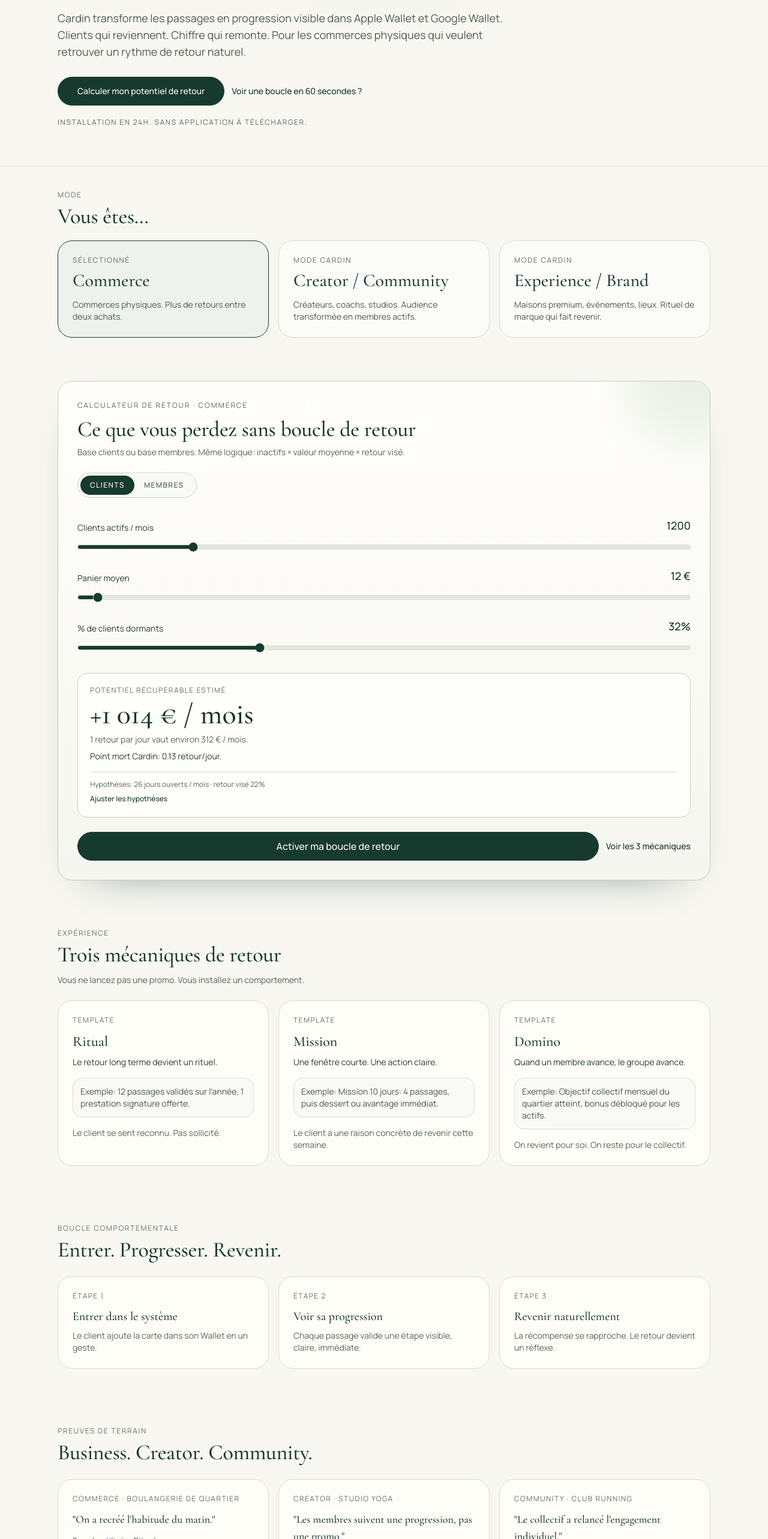
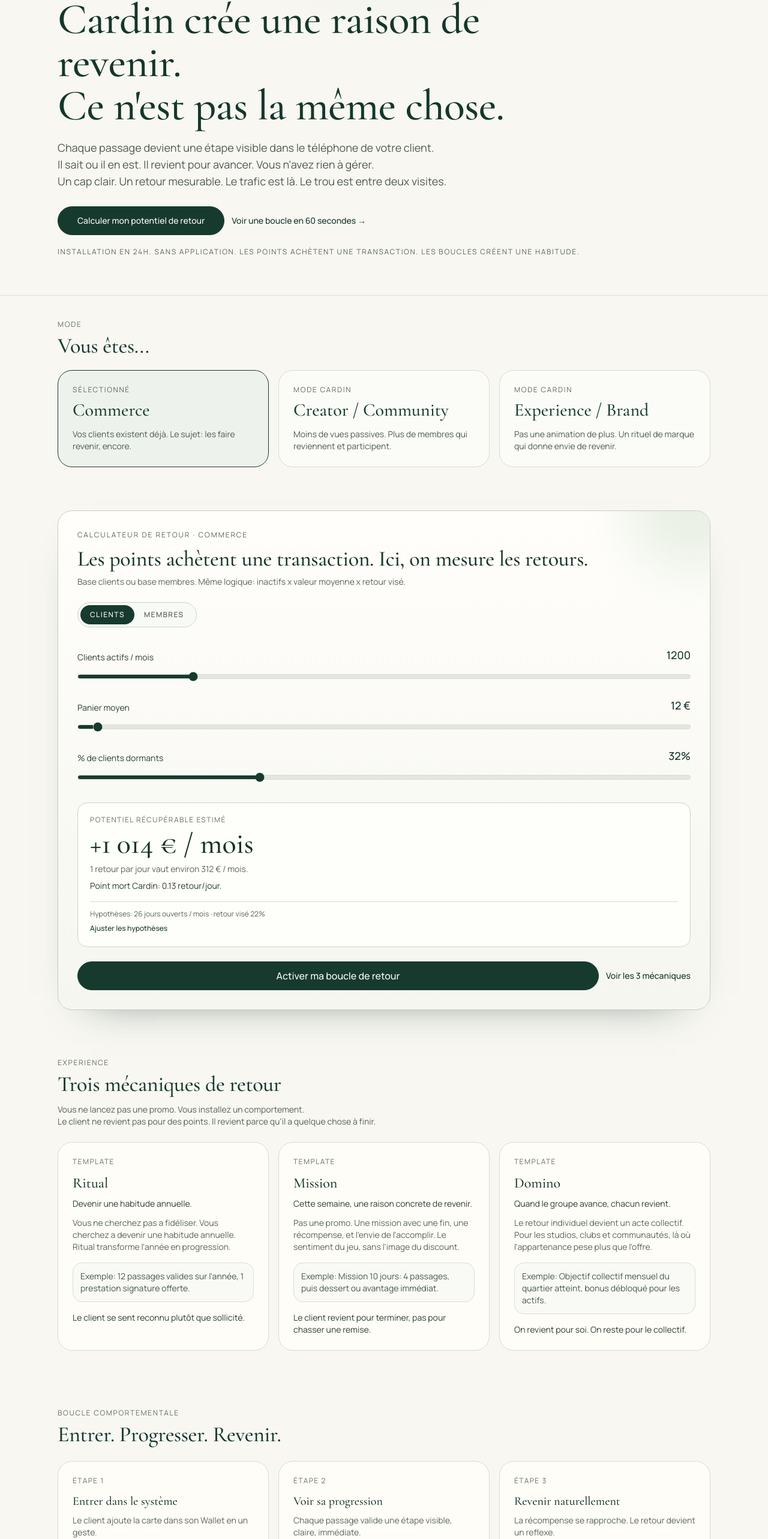
Before and after one commit to echofield/cardin, a Next.js app: page /landing in a window 1280 px wide. Shown: the part 228-2794 px from the top of the page at 60% size. Built offline with nearby package versions, Linux system fonts and the light colour scheme; no server answers.

Commit message:
Sharpen Cardin landing copy around habit loops and return pain

```diff
--- a/src/app/landing/page.tsx
+++ b/src/app/landing/page.tsx
@@ -26,33 +26,33 @@ type ModeContent = {
 const ENTRY_MODES: Record<EntryMode, ModeContent> = {
   commerce: {
     label: "Commerce",
-    shortDescription: "Commerces physiques. Plus de retours entre deux achats.",
-    heroContext: "Pour les commerces physiques qui veulent retrouver un rythme de retour naturel.",
-    heroSubline: "Clients qui reviennent. Chiffre qui remonte.",
+    shortDescription: "Vos clients existent déjà. Le sujet: les faire revenir, encore.",
+    heroContext: "Le trafic est là. Le trou est entre deux visites.",
+    heroSubline: "Un cap clair. Un retour mesurable.",
     calculatorAudience: "clients",
-    ritualExample: "12 passages validés sur l'année, 1 prestation signature offerte.",
+    ritualExample: "12 passages valides sur l'année, 1 prestation signature offerte.",
     missionExample: "Mission 10 jours: 4 passages, puis dessert ou avantage immédiat.",
     dominoExample: "Objectif collectif mensuel du quartier atteint, bonus débloqué pour les actifs.",
   },
   creator: {
     label: "Creator / Community",
-    shortDescription: "Créateurs, coachs, studios. Audience transformée en membres actifs.",
-    heroContext: "Pour les communautés qui veulent de la participation régulière, pas des vues passives.",
-    heroSubline: "Membres actifs. Rythme stable.",
+    shortDescription: "Moins de vues passives. Plus de membres qui reviennent et participent.",
+    heroContext: "L'enjeu n'est pas la portée. C'est la régularité.",
+    heroSubline: "Progression suivie. Presence stable.",
     calculatorAudience: "members",
-    ritualExample: "12 présences validées, accès privé trimestriel débloqué.",
+    ritualExample: "12 présences validées, acces prive trimestriel débloqué.",
     missionExample: "Mission 21 jours: 6 actions validées, bonus communauté immédiat.",
-    dominoExample: "Palier collectif atteint, récompense de groupe pour tous les membres engagés.",
+    dominoExample: "Palier collectif atteint, récompense de groupe pour tous les membres engages.",
   },
   experience: {
     label: "Experience / Brand",
-    shortDescription: "Maisons premium, événements, lieux. Rituel de marque qui fait revenir.",
-    heroContext: "Pour les marques qui veulent créer un réflexe de retour élégant et mémorable.",
-    heroSubline: "Retour émotionnel. Relation durable.",
+    shortDescription: "Pas une animation de plus. Un rituel de marque qui donne envie de revenir.",
+    heroContext: "Le luxe ne force pas. Il attire le retour.",
+    heroSubline: "Retour emotionnel. Relation durable.",
     calculatorAudience: "members",
     ritualExample: "12 visites qualifiées, privilège annuel de maison débloqué.",
-    missionExample: "Mission saisonnière: 3 activations premium, invitation exclusive.",
-    dominoExample: "Objectif communauté atteint pendant l'événement, privilège collectif activé.",
+    missionExample: "Mission saisonniere: 3 activations premium, invitation exclusive.",
+    dominoExample: "Objectif communauté atteint pendant l'evenement, privilège collectif active.",
   },
 }
 
@@ -60,21 +60,27 @@ const LOOP_TEMPLATES = [
   {
     id: "ritual",
     title: "Ritual",
-    punchline: "Le retour long terme devient un rituel.",
-    emotionalFraming: "Le client se sent reconnu. Pas sollicité.",
+    punchline: "Devenir une habitude annuelle.",
+    narrative:
+      "Vous ne cherchez pas a fidéliser. Vous cherchez a devenir une habitude annuelle. Ritual transforme l'année en progression.",
+    emotionalFraming: "Le client se sent reconnu plutôt que sollicité.",
     modeExampleKey: "ritualExample",
   },
   {
     id: "mission",
     title: "Mission",
-    punchline: "Une fenêtre courte. Une action claire.",
-    emotionalFraming: "Le client a une raison concrète de revenir cette semaine.",
+    punchline: "Cette semaine, une raison concrete de revenir.",
+    narrative:
+      "Pas une promo. Une mission avec une fin, une récompense, et l'envie de l'accomplir. Le sentiment du jeu, sans l'image du discount.",
+    emotionalFraming: "Le client revient pour terminer, pas pour chasser une remise.",
     modeExampleKey: "missionExample",
   },
   {
     id: "domino",
     title: "Domino",
-    punchline: "Quand un membre avance, le groupe avance.",
+    punchline: "Quand le groupe avance, chacun revient.",
+    narrative:
+      "Le retour individuel devient un acte collectif. Pour les studios, clubs et communautés, là où l'appartenance pese plus que l'offre.",
     emotionalFraming: "On revient pour soi. On reste pour le collectif.",
     modeExampleKey: "dominoExample",
   },
@@ -91,7 +97,7 @@ const LOOP_STEPS = [
   },
   {
     title: "Revenir naturellement",
-    detail: "La récompense se rapproche. Le retour devient un réflexe.",
+    detail: "La récompense se rapproche. Le retour devient un reflexe.",
   },
 ]
 
@@ -105,14 +111,18 @@ export default function LandingPage() {
       <section className="relative overflow-hidden border-b border-[#DEE3D9]">
         <div className="absolute left-1/2 top-[-180px] h-[360px] w-[360px] -translate-x-1/2 rounded-full bg-[#E9EFE5] blur-3xl" />
         <div className="relative mx-auto max-w-6xl px-4 pb-10 pt-12 sm:px-6 lg:px-8 lg:pb-16 lg:pt-18">
-          <p className="text-xs uppercase tracking-[0.16em] text-[#5A645D]">Cardin — Return Engine</p>
+          <p className="text-xs uppercase tracking-[0.16em] text-[#5A645D]">Cardin - Return Engine</p>
           <h1 className="mt-4 max-w-4xl font-serif text-5xl leading-[1.05] text-[#15372B] sm:text-6xl lg:text-7xl">
-            Ne distribuez plus des points.
+            Les points récompensent un achat.
             <br />
-            Créez un réflexe de retour.
+            Cardin crée une raison de revenir.
+            <br />
+            Ce n'est pas la même chose.
           </h1>
           <p className="mt-5 max-w-3xl text-base text-[#4F5A53] sm:text-lg">
-            Cardin transforme les passages en progression visible dans Apple Wallet et Google Wallet.
+            Chaque passage devient une étape visible dans le téléphone de votre client.
+            <br />
+            Il sait ou il en est. Il revient pour avancer. Vous n'avez rien à gérer.
             <br />
             {mode.heroSubline} {mode.heroContext}
           </p>
@@ -125,18 +135,20 @@ export default function LandingPage() {
               source="hero"
             />
             <Link className="text-sm font-medium text-[#173A2E] underline-offset-4 hover:underline" href="#experience-templates">
-              Voir une boucle en 60 secondes ?
+              Voir une boucle en 60 secondes &rarr;
             </Link>
           </div>
 
-          <p className="mt-5 text-xs uppercase tracking-[0.14em] text-[#5A645D]">Installation en 24h. Sans application à télécharger.</p>
+          <p className="mt-5 text-xs uppercase tracking-[0.14em] text-[#5A645D]">
+            Installation en 24h. Sans application. Les points achètent une transaction. Les boucles créent une habitude.
+          </p>
         </div>
       </section>
 
       <section className="mx-auto max-w-6xl px-4 py-8 sm:px-6 lg:px-8 lg:py-10" id="entry-mode">
         <div className="mb-5 max-w-3xl">
           <p className="text-xs uppercase tracking-[0.14em] text-[#647068]">Mode</p>
-          <h2 className="mt-2 font-serif text-4xl text-[#173A2E]">Vous êtes…</h2>
+          <h2 className="mt-2 font-serif text-4xl text-[#173A2E]">Vous êtes...</h2>
         </div>
 
         <div className="grid gap-4 md:grid-cols-3">
@@ -167,9 +179,13 @@ export default function LandingPage() {
 
       <section className="mx-auto max-w-6xl px-4 py-8 sm:px-6 lg:px-8 lg:py-12" id="experience-templates">
         <div className="mb-6 max-w-3xl">
-          <p className="text-xs uppercase tracking-[0.14em] text-[#647068]">Expérience</p>
+          <p className="text-xs uppercase tracking-[0.14em] text-[#647068]">Experience</p>
           <h2 className="mt-2 font-serif text-4xl text-[#173A2E]">Trois mécaniques de retour</h2>
-          <p className="mt-3 text-sm text-[#556159]">Vous ne lancez pas une promo. Vous installez un comportement.</p>
+          <p className="mt-3 text-sm text-[#556159]">
+            Vous ne lancez pas une promo. Vous installez un comportement.
+            <br />
+            Le client ne revient pas pour des points. Il revient parce qu'il a quelque chose à finir.
+          </p>
         </div>
 
         <div className="grid gap-4 md:grid-cols-3">
@@ -178,10 +194,11 @@ export default function LandingPage() {
               <p className="text-xs uppercase tracking-[0.12em] text-[#657068]">Template</p>
               <p className="mt-3 text-2xl font-serif text-[#173A2E]">{template.title}</p>
               <p className="mt-2 text-sm text-[#2A3F35]">{template.punchline}</p>
+              <p className="mt-3 text-sm text-[#5A665D]">{template.narrative}</p>
               <p className="mt-4 rounded-2xl border border-[#D7DED4] bg-[#F9FAF6] p-3 text-sm text-[#49574E]">
                 Exemple: {mode[template.modeExampleKey]}
               </p>
-              <p className="mt-4 text-sm text-[#5A665D]">{template.emotionalFraming}</p>
+              <p className="mt-4 text-sm text-[#2A3F35]">{template.emotionalFraming}</p>
             </Card>
           ))}
         </div>
@@ -208,7 +225,7 @@ export default function LandingPage() {
 
       <section className="mx-auto max-w-6xl px-4 py-8 sm:px-6 lg:px-8 lg:py-12">
         <div className="mb-6 max-w-3xl">
-          <p className="text-xs uppercase tracking-[0.14em] text-[#647068]">Expérience client</p>
+          <p className="text-xs uppercase tracking-[0.14em] text-[#647068]">Experience client</p>
           <h2 className="mt-2 font-serif text-4xl text-[#173A2E]">Ce que le client voit</h2>
         </div>
 
@@ -216,13 +233,13 @@ export default function LandingPage() {
           <Card className="p-6">
             <p className="text-xs uppercase tracking-[0.12em] text-[#657068]">Wallet</p>
             <p className="mt-3 text-xl font-serif text-[#173A2E]">Toujours dans le téléphone</p>
-            <p className="mt-2 text-sm text-[#5B655E]">Une carte claire. Sans application. Prête en un geste.</p>
+            <p className="mt-2 text-sm text-[#5B655E]">Une carte claire. Sans application. Prete en un geste.</p>
           </Card>
 
           <Card className="p-6">
             <p className="text-xs uppercase tracking-[0.12em] text-[#657068]">Progression</p>
             <p className="mt-3 text-xl font-serif text-[#173A2E]">Un cap visible</p>
-            <p className="mt-2 text-sm text-[#5B655E]">Chaque passage valide une étape. Le client sait où il en est.</p>
+            <p className="mt-2 text-sm text-[#5B655E]">Chaque passage valide une étape. Le client sait ou il en est.</p>
           </Card>
 
           <Card className="p-6">
@@ -237,26 +254,24 @@ export default function LandingPage() {
         <div className="grid gap-4 lg:grid-cols-[1.1fr_0.9fr]">
           <Card className="p-8">
             <p className="text-xs uppercase tracking-[0.16em] text-[#627067]">Tarification</p>
-            <p className="mt-3 font-serif text-4xl text-[#173A2E]">119€ — installation complète</p>
-            <p className="mt-2 text-2xl text-[#173A2E]">39€/mois — moteur actif</p>
-            <p className="mt-4 text-sm text-[#4E5A52]">
-              Avec une valeur moyenne de 12€ par retour, 1 retour/jour représente environ 312€/mois de potentiel.
-            </p>
-            <p className="mt-2 text-sm text-[#2A3F35]">1 client par jour peut couvrir Cardin.</p>
+            <p className="mt-3 text-lg text-[#2A3F35]">119€ pour installer le système.</p>
+            <p className="mt-1 text-lg text-[#2A3F35]">39€/mois pour le garder en marche.</p>
+            <p className="mt-4 font-serif text-3xl text-[#173A2E]">Un client qui revient une fois par jour couvre Cardin en moins d'une semaine.</p>
+            <p className="mt-3 text-sm text-[#4E5A52]">Le reste, c'est du chiffre récupéré.</p>
           </Card>
 
           <Card className="p-8">
             <p className="text-xs uppercase tracking-[0.16em] text-[#627067]">Ce que vous achetez</p>
             <div className="mt-4 space-y-3 text-sm text-[#203B31]">
-              <p>Un système de retour, pas une carte statique</p>
-              <p>Des boucles comportementales visibles par le client</p>
-              <p>Un résultat mesurable sur 30 jours</p>
+              <p>Un comportement de retour, pas un programme de points</p>
+              <p>Une progression visible que le client veut terminer</p>
+              <p>Un chiffre qui se voit sur 30 jours</p>
             </div>
             <div className="mt-6">
               <TrackedInstallCta
                 className="inline-flex h-11 items-center justify-center rounded-full border border-[#173A2E] bg-[#173A2E] px-5 text-sm font-medium text-[#FBFAF6] transition hover:bg-[#214F3E]"
                 href="#installation"
-                label="Activer Cardin"
+                label="Lancer Cardin"
                 source="pricing"
               />
             </div>
@@ -268,13 +283,13 @@ export default function LandingPage() {
 
       <section className="border-t border-[#DEE3D9] bg-[#F2F5EE]">
         <div className="mx-auto max-w-6xl px-4 py-12 sm:px-6 lg:px-8">
-          <h2 className="max-w-3xl font-serif text-4xl text-[#173A2E]">Une boucle active dès la première semaine</h2>
-          <p className="mt-3 max-w-2xl text-[#556159]">Moins de friction. Plus de retour. Plus de chiffre réel.</p>
+          <h2 className="max-w-3xl font-serif text-4xl text-[#173A2E]">Vos clients savent déjà revenir. Donnez-leur une raison.</h2>
+          <p className="mt-3 max-w-2xl text-[#556159]">Moins de friction. Un comportement de retour. Un chiffre qui le prouve.</p>
           <div className="mt-6">
             <TrackedInstallCta
               className="inline-flex h-12 items-center justify-center rounded-full border border-[#173A2E] bg-[#173A2E] px-8 text-sm font-medium text-[#FBFAF6] transition hover:bg-[#214F3E]"
               href="#installation"
-              label="Parler à un spécialiste retour"
+              label="Parler a un spécialiste retour"
               source="final_cta"
             />
           </div>
--- a/src/components/landing/LandingCalculatorModule.tsx
+++ b/src/components/landing/LandingCalculatorModule.tsx
@@ -73,8 +73,8 @@ export function LandingCalculatorModule({ ctaHref, defaultAudience = "clients",
 
       <div className="relative">
         <p className="text-xs uppercase tracking-[0.16em] text-[#5C655E]">Calculateur de retour {entryModeLabel ? `· ${entryModeLabel}` : ""}</p>
-        <h2 className="mt-3 font-serif text-3xl leading-tight text-[#16372C] sm:text-4xl">Ce que vous perdez sans boucle de retour</h2>
-        <p className="mt-2 text-sm text-[#5C655E]">Base clients ou base membres. Même logique: inactifs × valeur moyenne × retour visé.</p>
+        <h2 className="mt-3 font-serif text-3xl leading-tight text-[#16372C] sm:text-4xl">Les points achètent une transaction. Ici, on mesure les retours.</h2>
+        <p className="mt-2 text-sm text-[#5C655E]">Base clients ou base membres. Même logique: inactifs x valeur moyenne x retour visé.</p>
 
         <div className="mt-6 inline-flex rounded-full border border-[#CDD5CB] bg-[#F8FAF5] p-1">
           <button
--- a/src/components/landing/MerchantProofStrip.tsx
+++ b/src/components/landing/MerchantProofStrip.tsx
@@ -3,39 +3,38 @@ import { Card } from "@/ui"
 const proofCases = [
   {
     segment: "Commerce · Boulangerie de quartier",
-    quote: "On a recréé l'habitude du matin.",
     loop: "Ritual",
-    result: "+18% de clients récurrents en 30 jours",
+    story:
+      "En 30 jours, 18% de clients en plus revenaient chaque matin - pas parce qu'ils avaient un bon de réduction, mais parce qu'ils avaient un cap à atteindre.",
   },
   {
     segment: "Creator · Studio yoga",
-    quote: "Les membres suivent une progression, pas une promo.",
     loop: "Mission",
-    result: "+27% de présences régulières sur 6 semaines",
+    story:
+      "Les membres ne suivaient plus une promo, ils suivaient leur progression. +27% de présences régulières en 6 semaines.",
   },
   {
     segment: "Community · Club running",
-    quote: "Le collectif a relancé l'engagement individuel.",
     loop: "Domino",
-    result: "+31% de participation active sur le mois",
+    story:
+      "L'objectif collectif a relancé l'engagement individuel. +31% de participation active sur le mois.",
   },
 ]
 
 export function MerchantProofStrip() {
   return (
     <section className="mx-auto max-w-6xl px-4 py-8 sm:px-6 lg:px-8 lg:py-12" id="proof">
-      <div className="mb-6 max-w-3xl">
+      <div className="mb-6 max-w-4xl">
         <p className="text-xs uppercase tracking-[0.14em] text-[#647068]">Preuves de terrain</p>
-        <h2 className="mt-2 font-serif text-4xl text-[#173A2E]">Business. Creator. Community.</h2>
+        <h2 className="mt-2 font-serif text-4xl text-[#173A2E]">Des cas réels, trois contextes</h2>
       </div>
 
       <div className="grid gap-4 md:grid-cols-3">
         {proofCases.map((item) => (
           <Card className="p-6" key={item.segment}>
             <p className="text-xs uppercase tracking-[0.12em] text-[#627067]">{item.segment}</p>
-            <p className="mt-3 text-lg font-serif text-[#173A2E]">"{item.quote}"</p>
-            <p className="mt-3 text-sm text-[#556159]">Boucle utilisée: {item.loop}</p>
-            <p className="mt-2 text-sm text-[#2A3F35]">{item.result}</p>
+            <p className="mt-2 text-sm text-[#556159]">Boucle {item.loop}</p>
+            <p className="mt-4 text-sm leading-relaxed text-[#2A3F35]">{item.story}</p>
           </Card>
         ))}
       </div>
```
